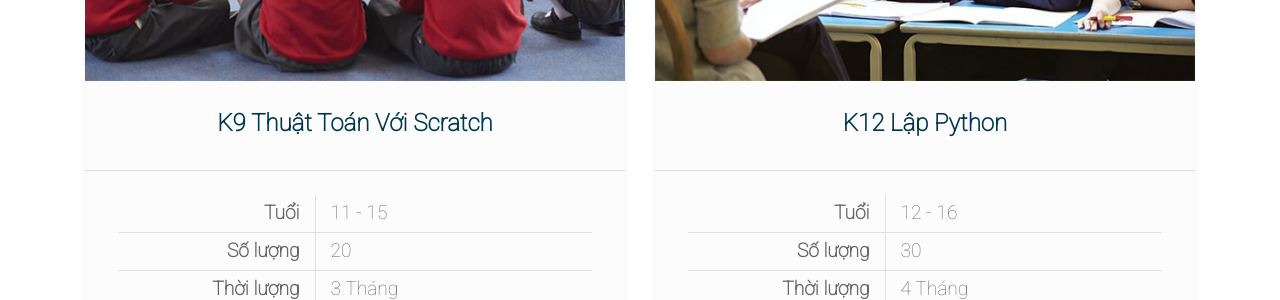
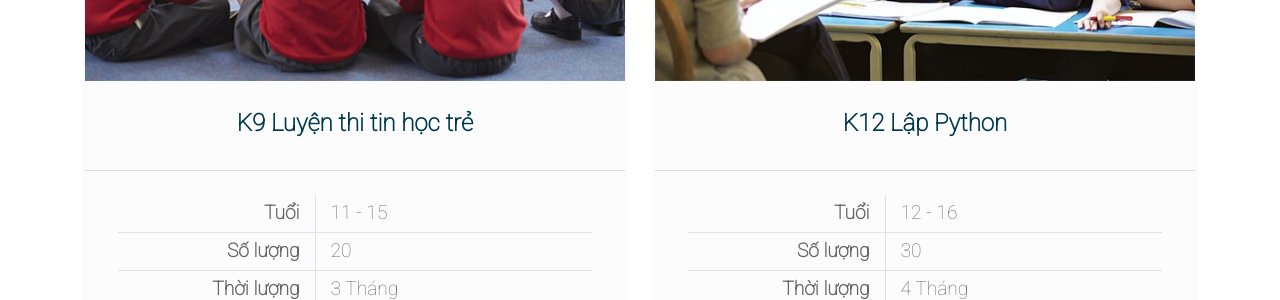
Before and after one commit to codegymdanang/codekids, a Jekyll site: the page built from index.html, in a window 1280 px wide and 900 px high, scrolled down 4946 px. Shown: the part 151-451 px from the top of the window. Built offline with Jekyll 4.4.1, drawn with Linux system fonts in a browser that asks for light colours; nearby versions of some CDN libraries; the list of posts is cut into pages by our own code.

Commit message:
change course name

```diff
--- a/_layouts/home.html
+++ b/_layouts/home.html
@@ -270,7 +270,7 @@
                 <div class="card border-0 bg-light shadow-sm pb-2">
                     <img class="card-img-top mb-2" src="{{'/images/class-2.jpg' | prepend: site.baseurl }}"  alt="">
                     <div class="card-body text-center">
-                        <h4 class="card-title"> K9 Thuật Toán Với Scratch </h4>
+                        <h4 class="card-title"> K9 Luyện thi tin học trẻ </h4>
 
                     </div>
                     <div class="card-footer bg-transparent py-4 px-5">
```
